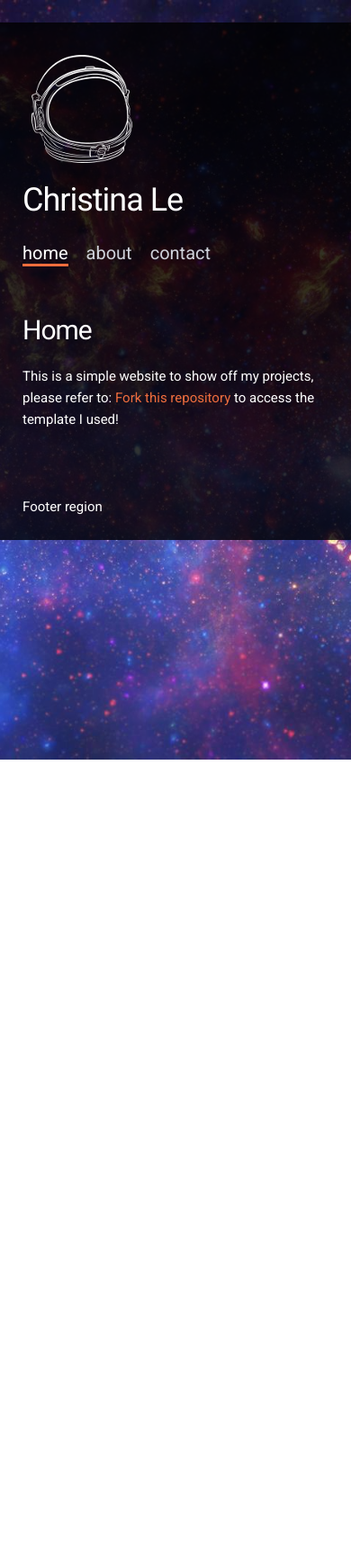
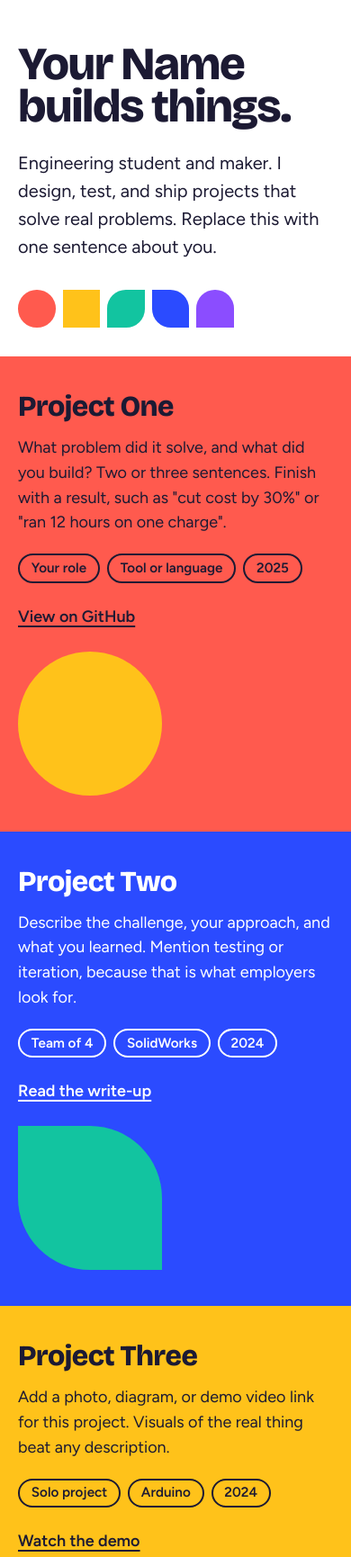
Before and after one commit to chirstinaLe/chirstinaLe.github.io, a plain HTML site: page index.html in a window 390 px wide. Shown: the top 1730 px of the page at 90% size. Before the commit the page ends 844 px from the top, so only its background shows below. Drawn offline with nearby package versions, Linux system fonts and the light colour scheme.

Commit message:
Update index.html

```diff
--- a/index.html
+++ b/index.html
@@ -1,79 +1,153 @@
-<!doctype html>
-<html>
+<!DOCTYPE html>
+<html lang="en">
 <head>
-    <!-- Page setup -->
 <meta charset="utf-8">
-    <title>Christina Le</title>
-    <meta name="description" content="A portfolio for Nina Le!">
-    <meta name="author" content="I am a mechanical engineering student at the University of Toronto, here are some of my projects :)">
-    <meta name="viewport" content="width=device-width, initial-scale=1, maximum-scale=1, user-scalable=no"/>
-    <link rel="icon" type="image/png" href="favicon.png">
+<meta name="viewport" content="width=device-width, initial-scale=1">
+<title>Your Name | Engineering Portfolio</title>
+<meta name="description" content="Engineering projects by Your Name.">
+<link rel="preconnect" href="https://fonts.googleapis.com">
+<link rel="preconnect" href="https://fonts.gstatic.com" crossorigin>
+<link href="https://fonts.googleapis.com/css2?family=Bricolage+Grotesque:opsz,wght@12..96,600;12..96,800&family=Figtree:wght@400;600&display=swap" rel="stylesheet">
+<style>
+  :root {
+    --ink: #1c1a33;
+    --paper: #ffffff;
+    --coral: #ff5a4e;
+    --cobalt: #2b4bff;
+    --sun: #ffc21a;
+    --mint: #12c4a0;
+    --violet: #8b4dff;
+    --head: "Bricolage Grotesque", "Arial Black", Impact, sans-serif;
+    --body: "Figtree", system-ui, -apple-system, "Segoe UI", sans-serif;
+  }
+  * { box-sizing: border-box; margin: 0; }
+  html { scroll-behavior: smooth; }
+  body { font-family: var(--body); color: var(--ink); background: var(--paper); font-size: 1.125rem; line-height: 1.55; }
+  a { color: inherit; }
+  a:focus-visible { outline: 3px solid var(--ink); outline-offset: 3px; }
+  .wrap { max-width: 1100px; margin: 0 auto; padding: 0 clamp(1.25rem, 5vw, 3rem); }
 
-    <!-- Stylesheets -->
-    <!-- Reset default styles and add support for google fonts -->
-    <link href="https://cdnjs.cloudflare.com/ajax/libs/normalize/8.0.1/normalize.min.css" rel="stylesheet" type="text/css" />
-    <link href="http://fonts.googleapis.com/css?family=Roboto" rel="stylesheet" type="text/css" />
+  /* Hero */
+  .hero { padding: clamp(3rem, 9vw, 7rem) 0 clamp(2rem, 5vw, 4rem); }
+  .hero h1 { font-family: var(--head); font-weight: 800; font-size: clamp(3.2rem, 11vw, 8.5rem); line-height: .92; letter-spacing: -.03em; }
+  .hero p { max-width: 36rem; margin-top: 1.5rem; font-size: 1.25rem; }
+  .swatches { display: flex; gap: .5rem; margin-top: 2rem; }
+  .swatches span { width: 2.6rem; height: 2.6rem; border-radius: 50%; }
+  .swatches span:nth-child(1) { background: var(--coral); }
+  .swatches span:nth-child(2) { background: var(--sun); border-radius: 0; }
+  .swatches span:nth-child(3) { background: var(--mint); border-radius: 50% 0 50% 0; }
+  .swatches span:nth-child(4) { background: var(--cobalt); border-radius: 0 50% 0 50%; }
+  .swatches span:nth-child(5) { background: var(--violet); border-radius: 50% 50% 0 0; }
 
-    <!-- Custom styles -->
-    <link href="style.css" rel="stylesheet" type="text/css" />
+  /* Project bands */
+  .band { padding: clamp(2.5rem, 7vw, 5rem) 0; }
+  .band .wrap { display: grid; grid-template-columns: 1.4fr 1fr; gap: clamp(1.5rem, 5vw, 4rem); align-items: center; }
+  .band h2 { font-family: var(--head); font-weight: 800; font-size: clamp(2rem, 5vw, 3.6rem); line-height: 1; letter-spacing: -.02em; }
+  .band p { margin-top: 1rem; max-width: 34rem; }
+  .facts { margin-top: 1.25rem; padding: 0; list-style: none; display: flex; flex-wrap: wrap; gap: .5rem; }
+  .facts li { border: 2px solid currentColor; border-radius: 99px; padding: .15rem .8rem; font-size: .95rem; font-weight: 600; }
+  .link { display: inline-block; margin-top: 1.5rem; font-weight: 600; text-decoration-thickness: 2px; text-underline-offset: 4px; }
+  .shape { aspect-ratio: 1; width: min(100%, 300px); justify-self: center; background: var(--ink); transition: transform .4s ease; }
+  .band:hover .shape { transform: rotate(8deg); }
+  .b1 { background: var(--coral); color: var(--ink); } .b1 .shape { border-radius: 50%; background: var(--sun); }
+  .b2 { background: var(--cobalt); color: #fff; }      .b2 .shape { border-radius: 0 50% 0 50%; background: var(--mint); }
+  .b3 { background: var(--sun); color: var(--ink); }   .b3 .shape { clip-path: polygon(50% 0, 100% 100%, 0 100%); background: var(--violet); }
+  .b4 { background: var(--mint); color: var(--ink); }  .b4 .shape { border-radius: 50% 50% 0 0; background: var(--coral); }
 
-    <!-- jQuery -->
-    <script src="https://code.jquery.com/jquery-3.4.1.min.js" integrity="sha256-CSXorXvZcTkaix6Yvo6HppcZGetbYMGWSFlBw8HfCJo=" crossorigin="anonymous"></script>
+  /* About + contact */
+  .about { padding: clamp(3rem, 7vw, 5rem) 0; }
+  .about h2, .contact h2 { font-family: var(--head); font-weight: 800; font-size: clamp(1.8rem, 4vw, 2.6rem); letter-spacing: -.02em; }
+  .about p { margin-top: 1rem; max-width: 40rem; }
+  .contact { background: var(--violet); color: #fff; padding: clamp(3rem, 7vw, 5rem) 0; }
+  .contact a { display: inline-block; margin: 1.25rem 1.5rem 0 0; font-weight: 600; text-underline-offset: 4px; text-decoration-thickness: 2px; }
+  footer { padding: 1.5rem 0; font-size: .95rem; }
 
-    <!-- Want to add Bootstrap? -->
-    <!-- Visit: https://getbootstrap.com/docs/4.3/getting-started/introduction/ -->
-
+  @media (max-width: 720px) { .band .wrap { grid-template-columns: 1fr; } .shape { width: 160px; justify-self: start; } }
+  @media (prefers-reduced-motion: reduce) { html { scroll-behavior: auto; } .shape { transition: none; } .band:hover .shape { transform: none; } }
+</style>
 </head>
-
 <body>
 
-    <header id="header">
-      <img src="logo.png">
-      <h1>Christina Le</h1>
-
-      <!-- Menu link fragment #id should match a div id. Example: <a href="#home"> links to <div id="home"></div>  -->
-      <ul class="main-menu">
-        <li><a href="#home">home</a></li>
-        <li><a href="#about">about</a></li>
-        <li><a href="#contact">contact</a></li>
-      </ul>
+<!-- 1. HERO: replace the name and the intro line -->
+<header class="hero">
+  <div class="wrap">
+    <h1>Your Name<br>builds things.</h1>
+    <p>Engineering student and maker. I design, test, and ship projects that solve real problems. Replace this with one sentence about you.</p>
+    <div class="swatches" aria-hidden="true"><span></span><span></span><span></span><span></span><span></span></div>
+  </div>
 </header>
 
-    <div id="container">
-      <div class="inner">
-        <div id="content">
+<main>
+  <!-- 2. PROJECTS: copy one <section class="band bN"> block per project, edit the text -->
+  <section class="band b1">
+    <div class="wrap">
+      <div>
+        <h2>Project One</h2>
+        <p>What problem did it solve, and what did you build? Two or three sentences. Finish with a result, such as "cut cost by 30%" or "ran 12 hours on one charge".</p>
+        <ul class="facts"><li>Your role</li><li>Tool or language</li><li>2025</li></ul>
+        <a class="link" href="https://github.com/your-username/project-one">View on GitHub</a>
+      </div>
+      <div class="shape" aria-hidden="true"></div>
+    </div>
+  </section>
 
-          <div id="home" class="content-region hide">
-            <h2>Home</h2>
-            <p>
-              This is a simple website to show off my projects, please refer to: <a href="https://github.com/zirafa/simple-website-template">Fork this repository</a> to access the template I used!
-            </p>
+  <section class="band b2">
+    <div class="wrap">
+      <div>
+        <h2>Project Two</h2>
+        <p>Describe the challenge, your approach, and what you learned. Mention testing or iteration, because that is what employers look for.</p>
+        <ul class="facts"><li>Team of 4</li><li>SolidWorks</li><li>2024</li></ul>
+        <a class="link" href="#">Read the write-up</a>
       </div>
+      <div class="shape" aria-hidden="true"></div>
+    </div>
+  </section>
 
-          <div id="about" class="content-region hide">
-            <h2>About</h2>
-            <p>
-              Sed tempus urna et pharetra pharetra massa massa ultricies. Porttitor rhoncus dolor purus non enim praesent. Id aliquet risus feugiat in ante metus dictum.
-            </p>
+  <section class="band b3">
+    <div class="wrap">
+      <div>
+        <h2>Project Three</h2>
+        <p>Add a photo, diagram, or demo video link for this project. Visuals of the real thing beat any description.</p>
+        <ul class="facts"><li>Solo project</li><li>Arduino</li><li>2024</li></ul>
+        <a class="link" href="#">Watch the demo</a>
       </div>
+      <div class="shape" aria-hidden="true"></div>
+    </div>
+  </section>
 
-          <div id="contact" class="content-region hide">
-            <h2>Contact</h2>
-            <p>
-              Pellentesque nec nam aliquam sem et tortor consequat. Quisque sagittis purus sit amet volutpat consequat. Magna eget est lorem ipsum dolor.
-            </p>
+  <section class="band b4">
+    <div class="wrap">
+      <div>
+        <h2>Project Four</h2>
+        <p>Keep the best four to six projects and delete the rest. Quality matters more than quantity.</p>
+        <ul class="facts"><li>Internship</li><li>Python</li><li>2023</li></ul>
+        <a class="link" href="#">See the code</a>
       </div>
+      <div class="shape" aria-hidden="true"></div>
+    </div>
+  </section>
 
+  <!-- 3. ABOUT -->
+  <section class="about" id="about">
+    <div class="wrap">
+      <h2>About me</h2>
+      <p>Write a short paragraph: your field, what you are studying or working on, and what kind of problems you want to work on next.</p>
     </div>
+  </section>
+</main>
+
+<!-- 4. CONTACT -->
+<section class="contact" id="contact">
+  <div class="wrap">
+    <h2>Let's talk</h2>
+    <a href="mailto:you@example.com">you@example.com</a>
+    <a href="https://github.com/your-username">GitHub</a>
+    <a href="https://www.linkedin.com/in/your-username">LinkedIn</a>
+    <a href="resume.pdf">Resume (PDF)</a>
   </div>
-    </div>
+</section>
 
-    <footer>
-      Footer region
-    </footer>
-
-    <!-- Load additional JS scripts here -->
-    <script type="text/javascript" src="script.js"></script>
+<footer><div class="wrap">&copy; 2026 Your Name</div></footer>
 
 </body>
 </html>
```
Lines whose indentation alone changed are shown as unchanged.
